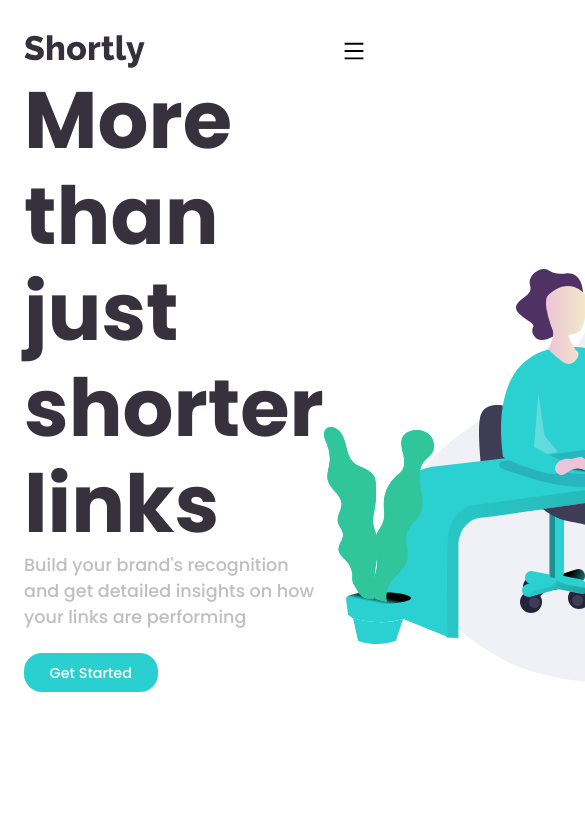
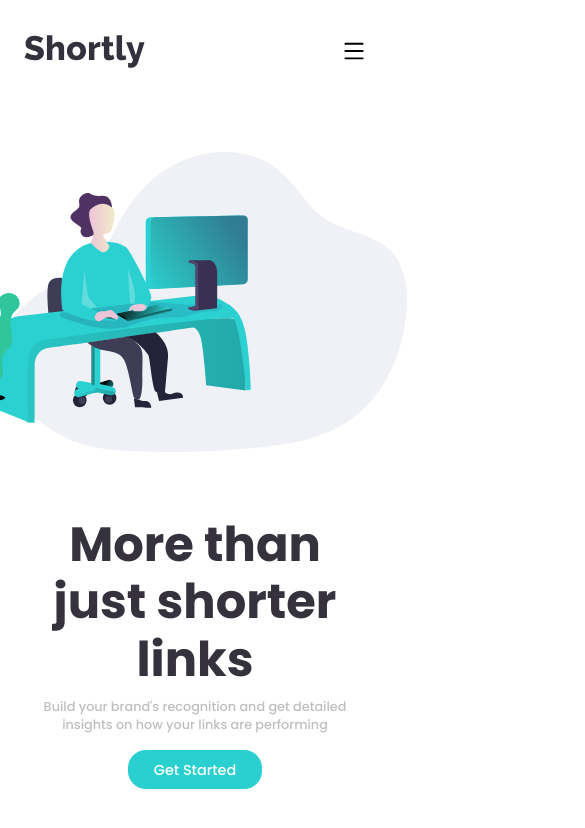
Before and after one commit to economopoulos/urlShortener, a React (Create React App) app in the folder src/: page / in a window 390 px wide. Shown: the top 828 px of the page, 585 px wide, since content can reach past the window. Built offline with nearby package versions, Linux system fonts and the light colour scheme; the HTML template or start-up script is replaced by a standard one.

Commit message:
updated Header file

```diff
--- a/src/components/Header/Header.css
+++ b/src/components/Header/Header.css
@@ -5,25 +5,75 @@
 .header{
   display: flex;
   justify-content: space-between;
-  align-items: flex-end;
+  align-items: center;
+  margin-top: 5rem;
 }
 
 .cta-section h1{
   font-size: 5rem;
   line-height: 1.2;
   color: var(--veryDarkBlue);
+  /* inline-size: 90%; */
 }
 
 .cta-section p{
   color: var(--gray);
   font-size: 1.1rem;
   margin-bottom: 1.75rem;
-  word-wrap: break-word;
+  inline-size: 80%;
+}
+
+.img-section img{
+   height: 100%;
+   display: block;
 }
 
 
-.img-section img{
-   /* transform: translate(200px, 80px); */
-   height: 100%;
-   display: block;
+@media only screen and (max-width: 1400px){
+  .cta-section h1{
+    font-size: 3.5rem;
+  }
+  .img-section img{
+   height: 400px;
+  }
+  .cta-section p{
+    font-size: 1rem;
+  }
 }
+
+@media only screen and (max-width: 1150px){
+  .cta-section h1{
+    font-size: 3rem;
+  }
+  .img-section img{
+   /* height: 350px; */
+   margin-left: -2rem;
+  }
+  .cta-section p{
+    font-size: .8rem;
+    margin-bottom: 1rem;
+    inline-size: 70%;
+  }
+}
+
+@media only screen and (max-width: 1000px) {
+  .header{
+    flex-direction: column;
+  }
+  .cta-section{
+    order: 1;
+    margin-top: 4rem;
+    text-align: center;
+  }
+  .cta-section p{
+    margin-bottom: 1.25rem;
+    inline-size: 100%;
+  }
+  .cta-section h1{
+    margin-bottom: .6rem;
+  }
+  .img-section img{
+    height: 300px;
+    padding: 0 2rem;
+  }
+}
--- a/src/components/Header/Header.js
+++ b/src/components/Header/Header.js
@@ -7,7 +7,7 @@ export default function Header() {
     <div className="header">
       <section className="cta-section">
         <h1>More than just shorter links</h1>
-        <p>Build your brand's recognition and get detailed insights on how <br/>your links are performing</p>
+        <p>Build your brand's recognition and get detailed insights on how your links are performing</p>
         <a href="#" className='btn-type-a big'>get started</a>
       </section>
       <section className="img-section">
```
